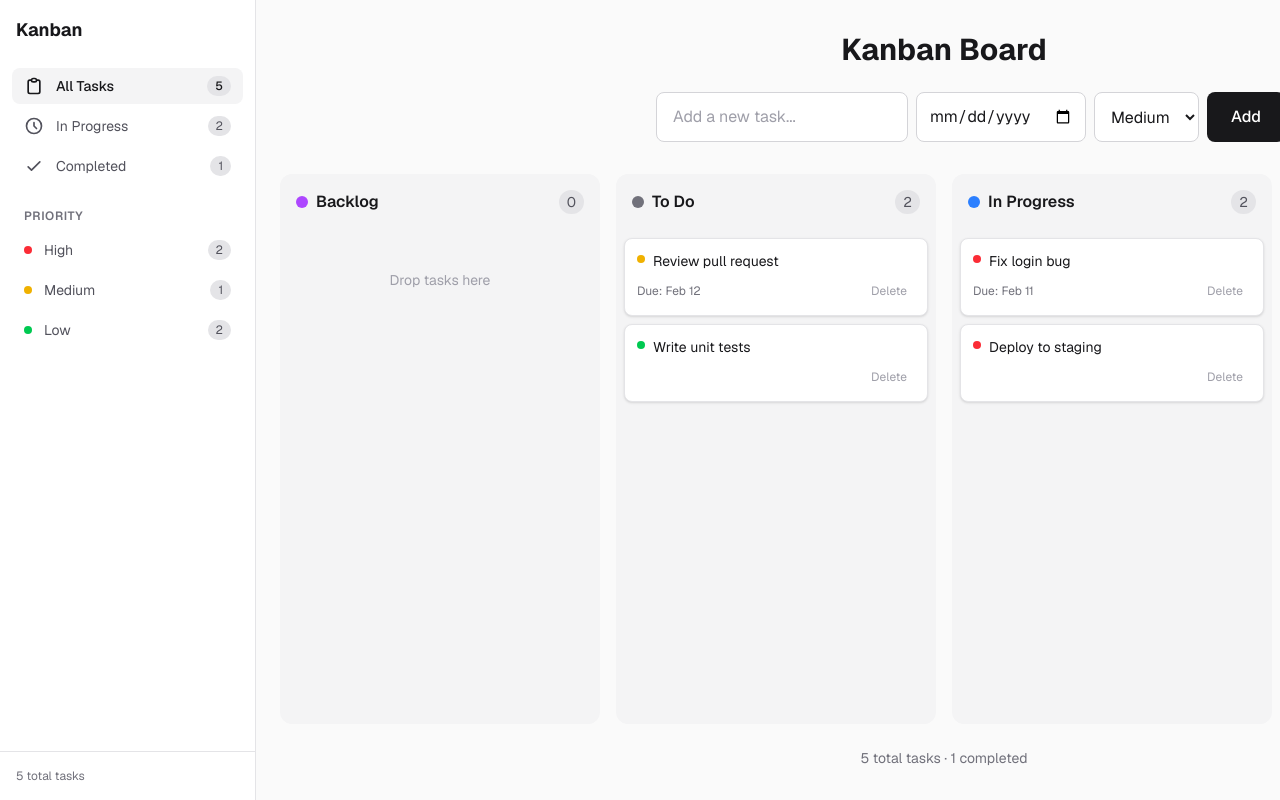
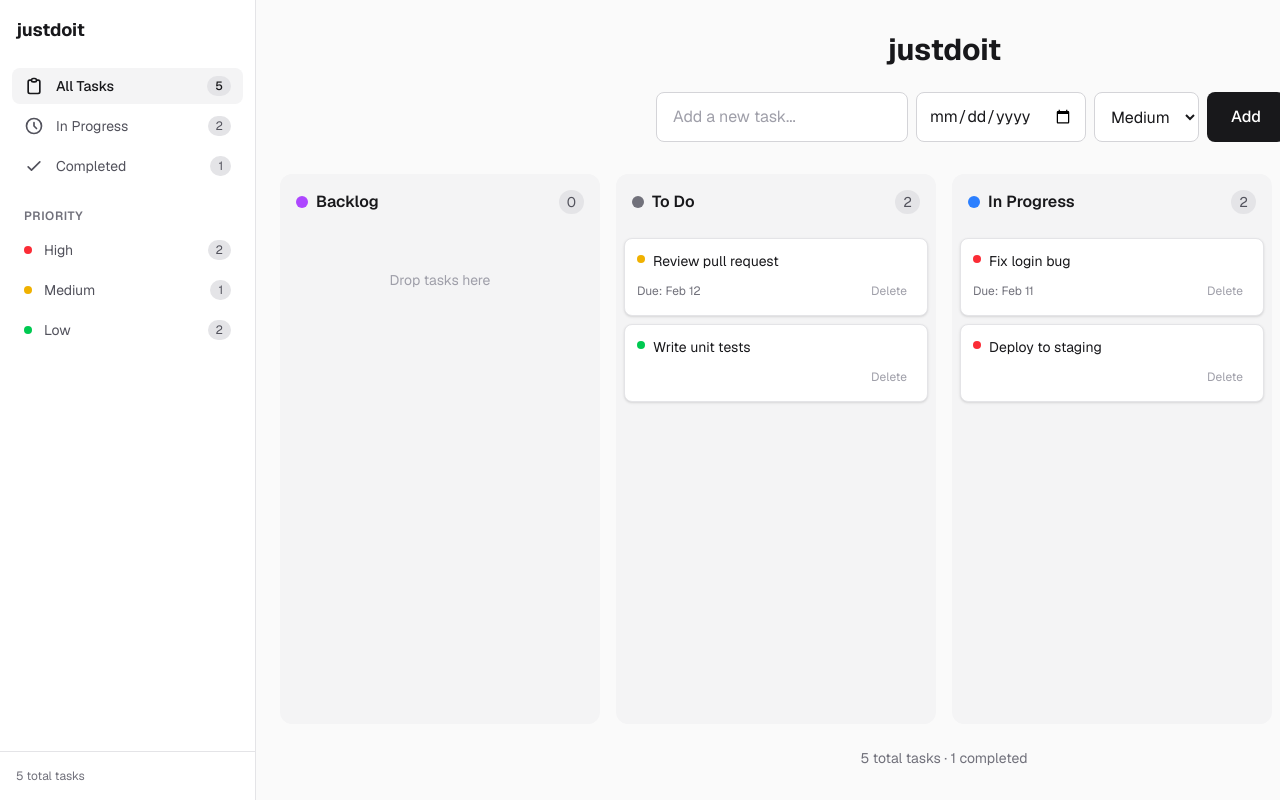
Before and after one commit to evisdren/test-app, a Next.js app: page / in a window 1280 px wide. Shown: the top 800 px of the page. Built offline with nearby package versions, Linux system fonts and the light colour scheme.

Commit message:
update title
Entire-Checkpoint: 5b00f8808da0

```diff
--- a/app/layout.tsx
+++ b/app/layout.tsx
@@ -13,7 +13,7 @@ const geistMono = Geist_Mono({
 });
 
 export const metadata: Metadata = {
-  title: "Todo App",
+  title: "justdoit",
   description: "A simple todo application",
 };
 
--- a/app/page.tsx
+++ b/app/page.tsx
@@ -167,7 +167,7 @@ export default function Home() {
       {/* Left Sidebar */}
       <aside className="flex w-64 flex-shrink-0 flex-col border-r border-zinc-200 bg-white dark:border-zinc-700 dark:bg-zinc-800">
         <div className="p-4">
-          <h2 className="text-lg font-bold text-zinc-900 dark:text-zinc-50">Kanban</h2>
+          <h2 className="text-lg font-bold text-zinc-900 dark:text-zinc-50">justdoit</h2>
         </div>
 
         <nav className="flex-1 px-3 py-2">
@@ -272,7 +272,7 @@ export default function Home() {
       <div className="flex flex-1 flex-col py-8">
         <header className="px-6">
           <h1 className="mb-6 text-center text-3xl font-bold text-zinc-900 dark:text-zinc-50">
-            Kanban Board
+            justdoit
           </h1>
 
           <div className="mx-auto mb-8 flex max-w-xl gap-2">
```
